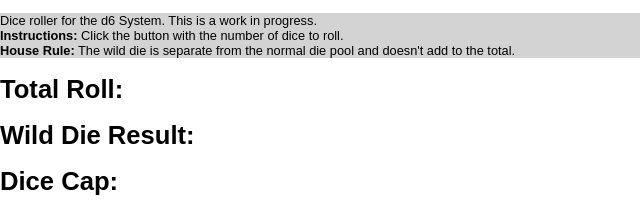
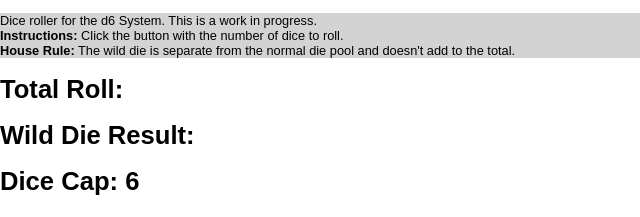
Before and after one commit to EmilyBrumfield/pwa-d6-system-roller, a plain HTML site: page index.html in a window 1280 px wide. Shown: the top 217 px of the page, 0-640 px from the left. Drawn offline with Linux system fonts and the light colour scheme.

Commit message:
add default dice cap text

```diff
--- a/index.html
+++ b/index.html
@@ -21,7 +21,7 @@
 
       <h1 id="rollTotal">Total Roll:</h1>
       <h1 id="wildDie">Wild Die Result:</h1>
-      <h1 id="currentCap">Dice Cap:</h1>
+      <h1 id="currentCap">Dice Cap: 6</h1>
       </h1>
 
       <button class="DiceRoller-button" onClick='handleRollClick(1)'>1d</button>
```
